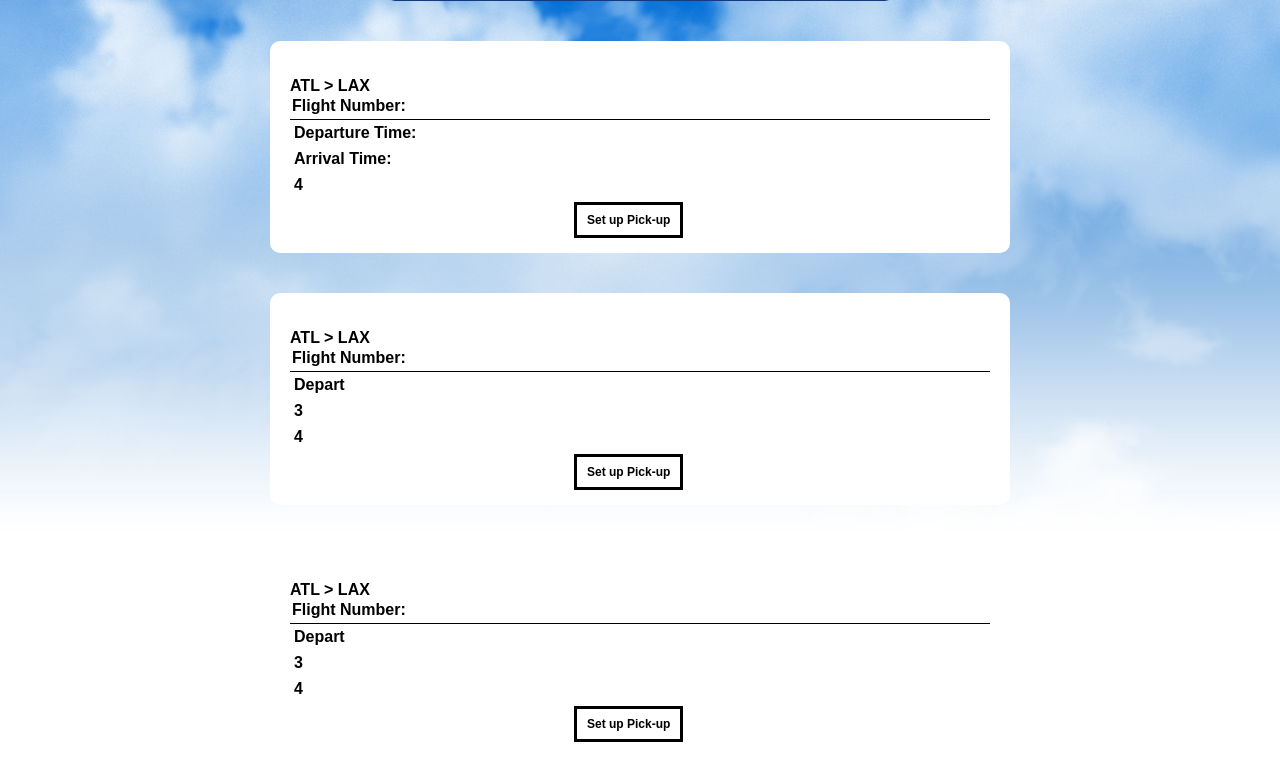
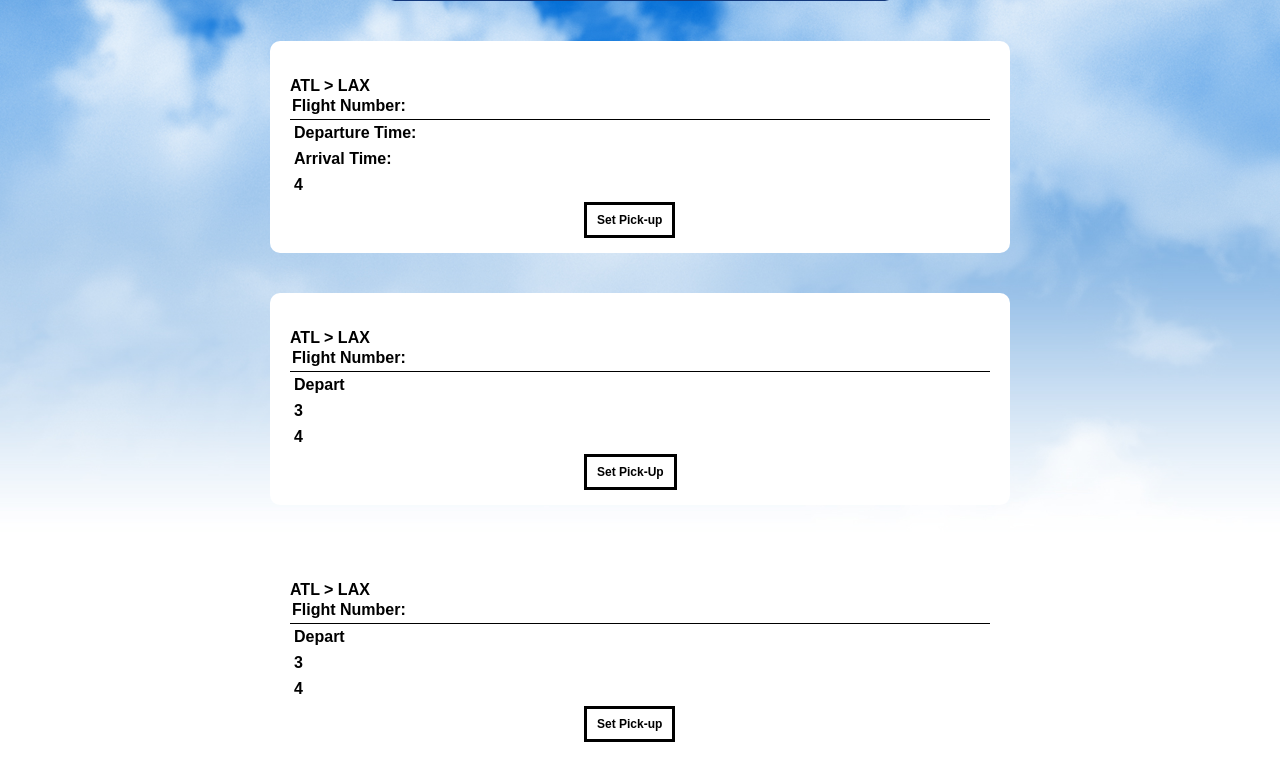
Before and after one commit to Forrestbob/hackgt-2016, a PHP site: page /dashboard.php in a window 1280 px wide. Shown: the part 330-1095 px from the top of the page. Run offline with PHP 8.4, Linux system fonts and the light colour scheme.

Commit message:
dashboard request button typo

```diff
--- a/dashboard.php
+++ b/dashboard.php
@@ -46,7 +46,7 @@
 					4
 				</div>
 				<div class = "flex-item item5">
-					<a href="uber_setup.php">Set up Pick-up</a>
+					<a href="uber_setup.php">Set Pick-up</a>
 				</div>
 			</div>
 
@@ -72,7 +72,7 @@
 					4
 				</div>
 				<div class = "flex-item item5">
-					<a href="uber_setup.php">Set up Pick-up</a>
+					<a href="uber_setup.php">Set Pick-Up</a>
 				</div>
 			</div>
 
@@ -97,7 +97,7 @@
 					4
 				</div>
 				<div class = "flex-item item5">
-					<a href="uber_setup.php">Set up Pick-up</a>
+					<a href="uber_setup.php">Set Pick-up</a>
 				</div>
 
 			</div>
--- a/dashboard_style.css
+++ b/dashboard_style.css
@@ -130,7 +130,7 @@
 }
 
 .item5 a {
-	margin-left: 280px;
+	margin-left: 290px;
     font-size: 100%;
     padding: 20px;
     text-decoration: none;
```
